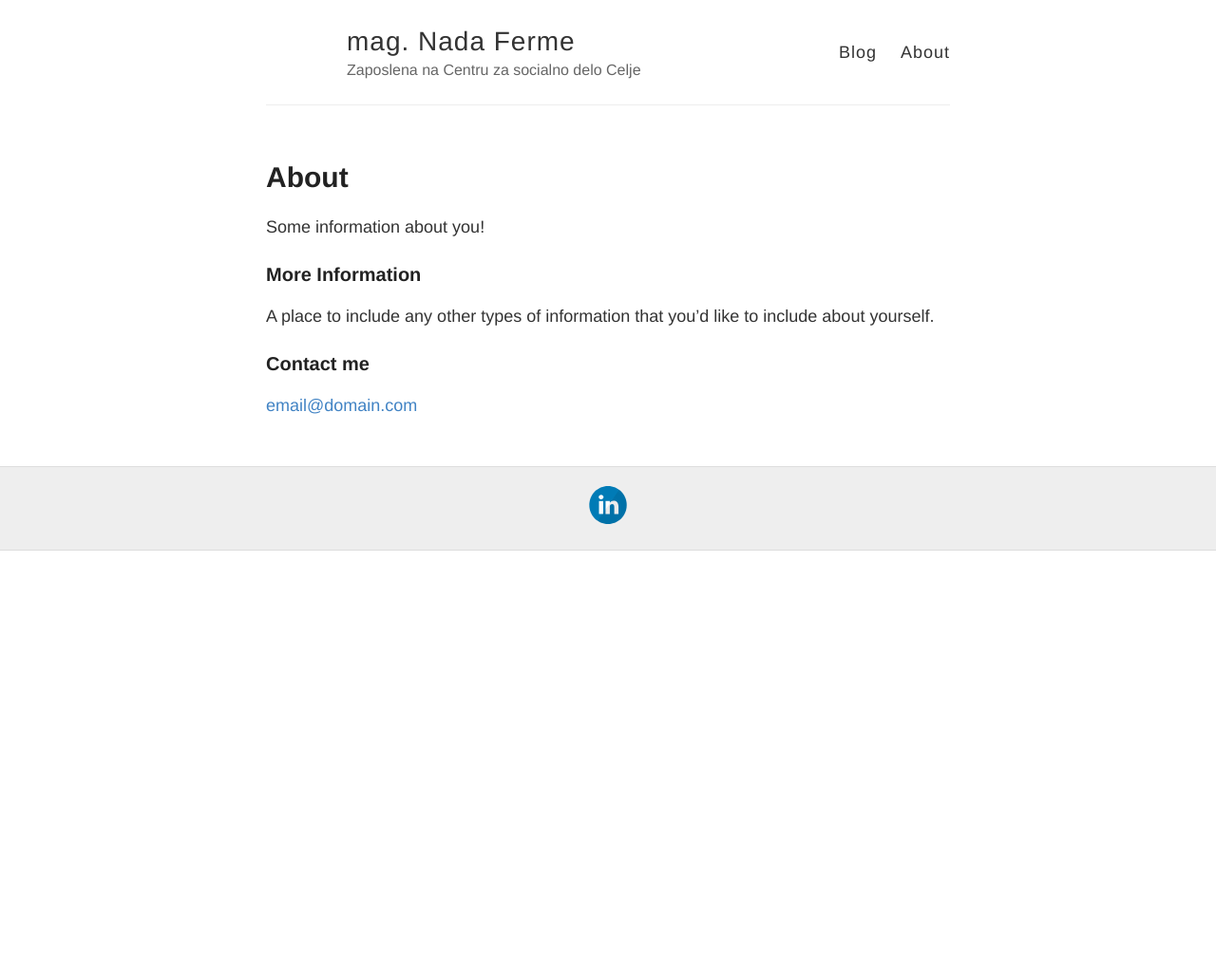
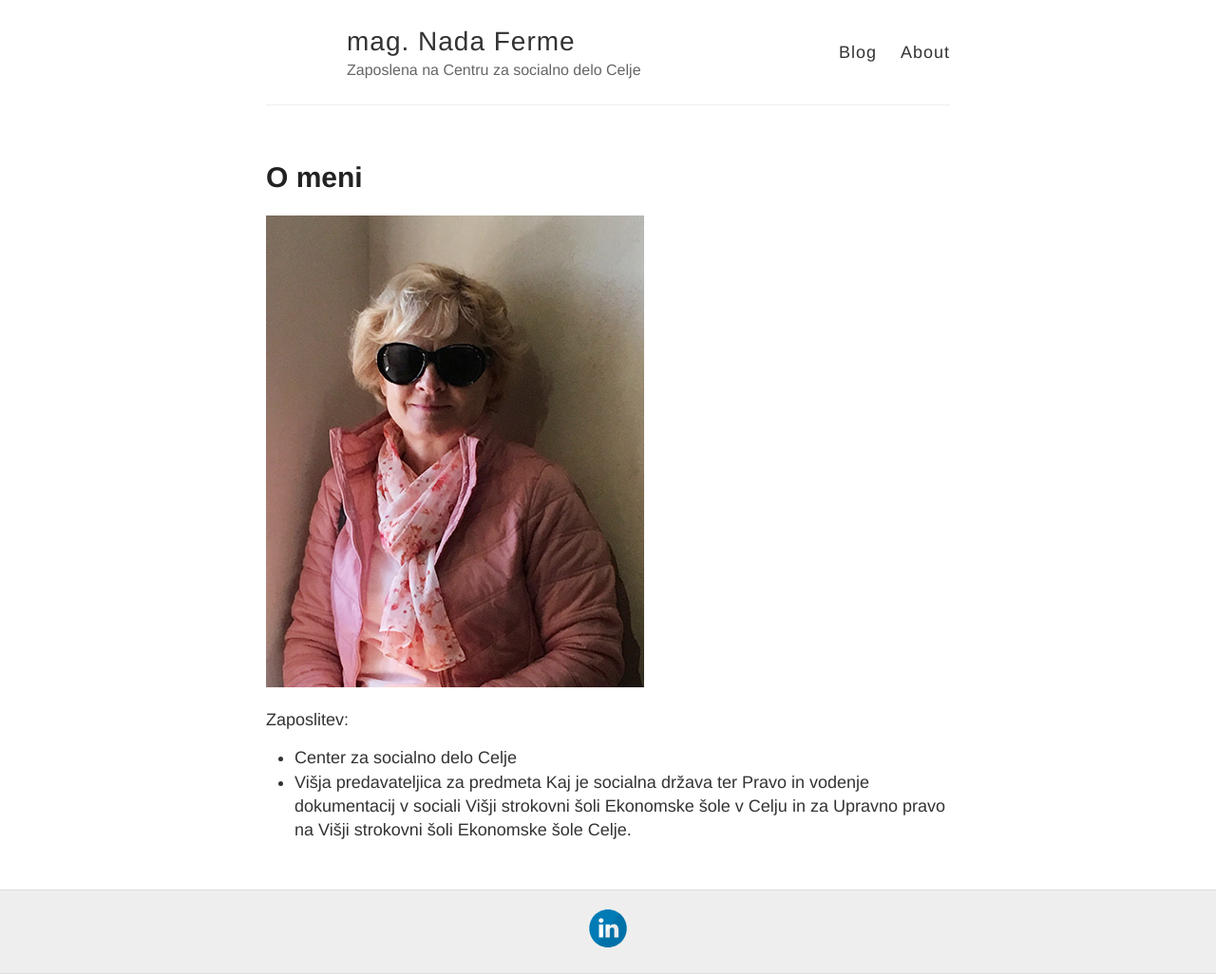
Before and after one commit to th0r88/nadafermesi, a Jekyll site: the page built from about.md, in a window 1280 px wide. Shown: the whole page at 95% size. Built offline with Jekyll 4.4.1, drawn with Linux system fonts in a browser that asks for light colours; before the commit the page ends 900 px from its top, so only the background shows below that.

Commit message:
Update about.md

```diff
--- a/about.md
+++ b/about.md
@@ -1,15 +1,12 @@
 ---
 layout: page
-title: About
-permalink: /about/
+title: O meni
+permalink: /o-meni/
 ---
 
-Some information about you!
+![Nada Caharijaz Ferme!](/images/portret.jpg "Nada Caharijaz Ferme")
 
-### More Information
+Zaposlitev:
 
-A place to include any other types of information that you'd like to include about yourself.
-
-### Contact me
-
-[email@domain.com](mailto:email@domain.com)
+- Center za socialno delo Celje
+- Višja predavateljica za predmeta Kaj je socialna država ter Pravo in vodenje dokumentacij v sociali Višji strokovni šoli Ekonomske šole v Celju in za Upravno pravo na Višji strokovni šoli Ekonomske šole Celje.
```
